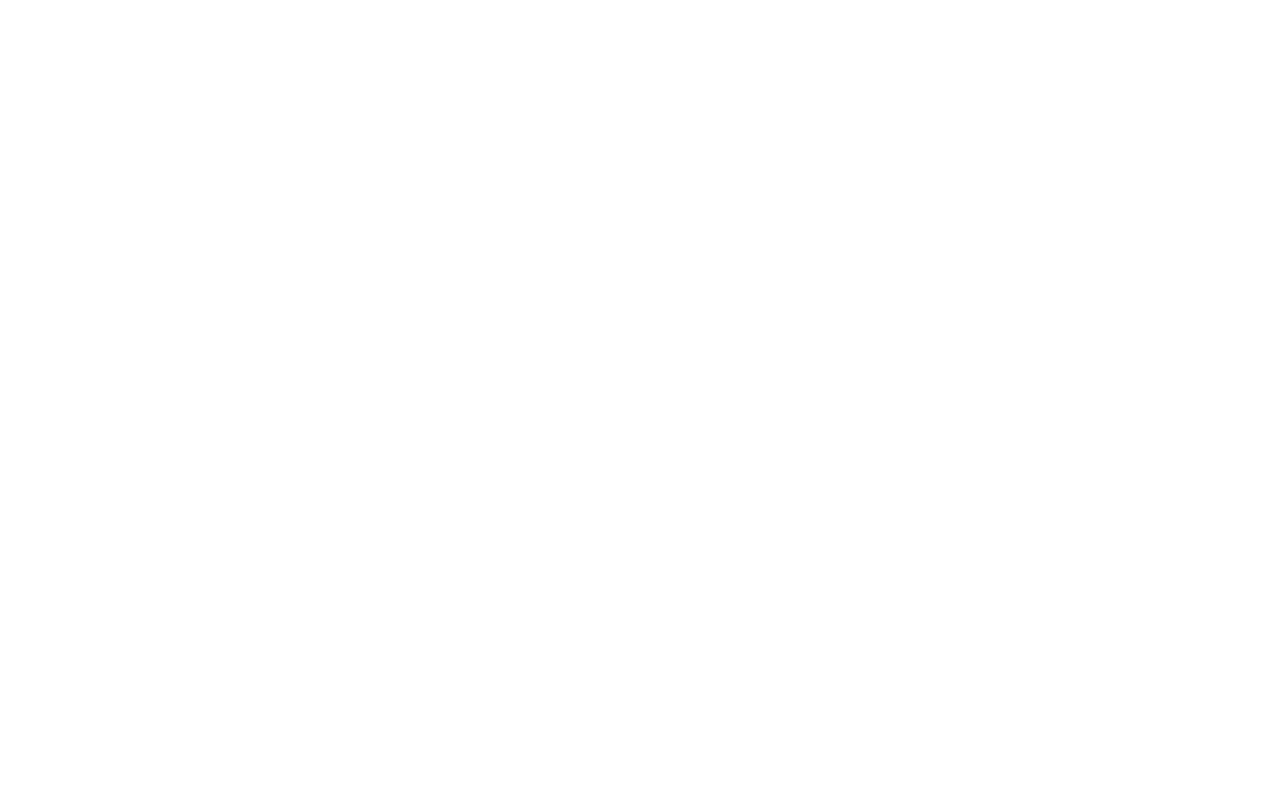
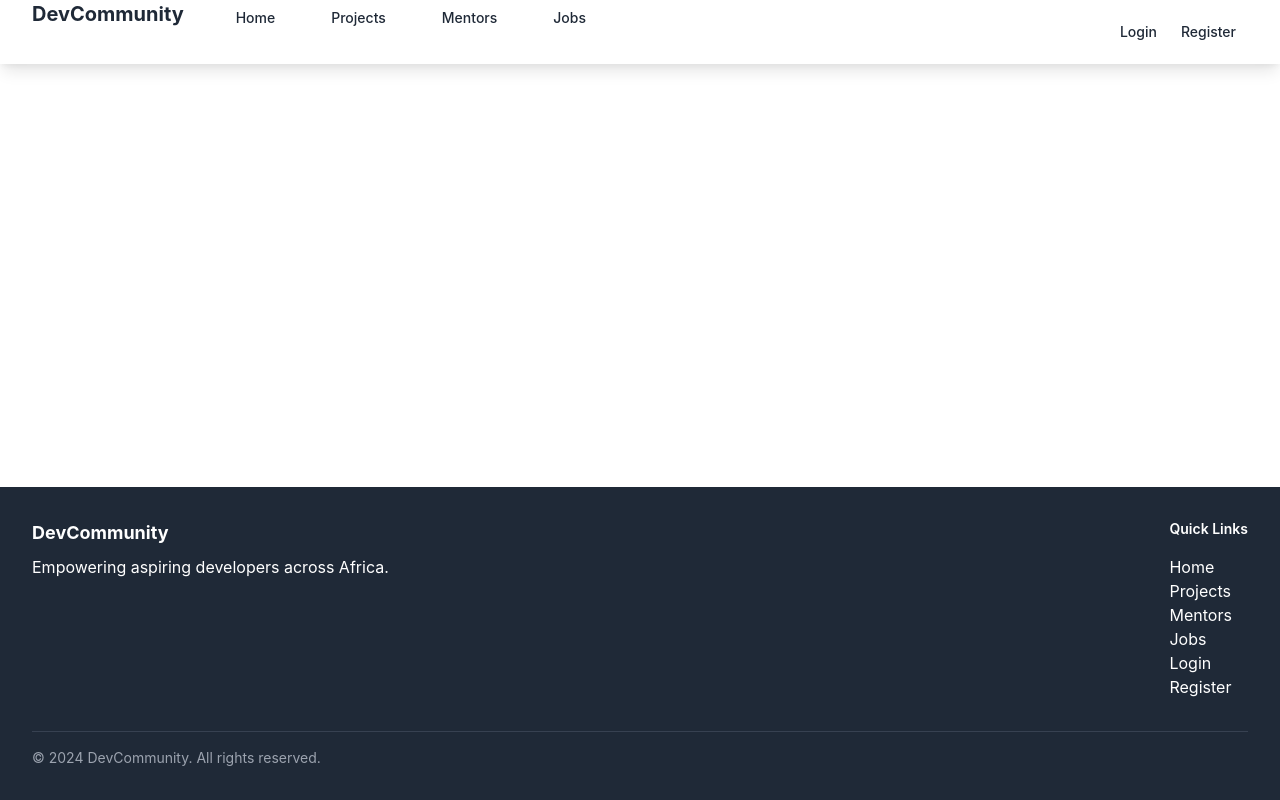
Before and after one commit to yorliabdulai/dev-community, a React (Create React App) app in the folder frontend/: page / in a window 1280 px wide. Before the commit this address had no page. Built offline with nearby package versions, Linux system fonts and the light colour scheme.

Commit message:
Add Navbar and Footer components to App.tsx

```diff
--- a/frontend/src/App.tsx
+++ b/frontend/src/App.tsx
@@ -15,11 +15,16 @@
 import GrantManager from './components/Admin/GrantManager';
 import UserProfile from './components/Profile/UserProfile';
 import Notification from './components/Notification';
+import Navbar from './components/shared/Navbar';
+import Footer from './components/shared/Footer';
 
 const App: React.FC = () => {
   return (
     <AuthProvider>
       <Router>
+      <div className="flex flex-col min-h-screen">
+          <Navbar />
+          <main className="flex-grow">
         <Routes>
           <Route path="/login" element={<Login />} />
           <Route path="/register" element={<Register />} />
@@ -36,6 +41,9 @@
           <Route path="/profile" element={<UserProfile />} />
           <Route path="/notifications" element={<Notification />} />
         </Routes>
+        </main>
+          <Footer />
+        </div>
       </Router>
     </AuthProvider>
   );
```
